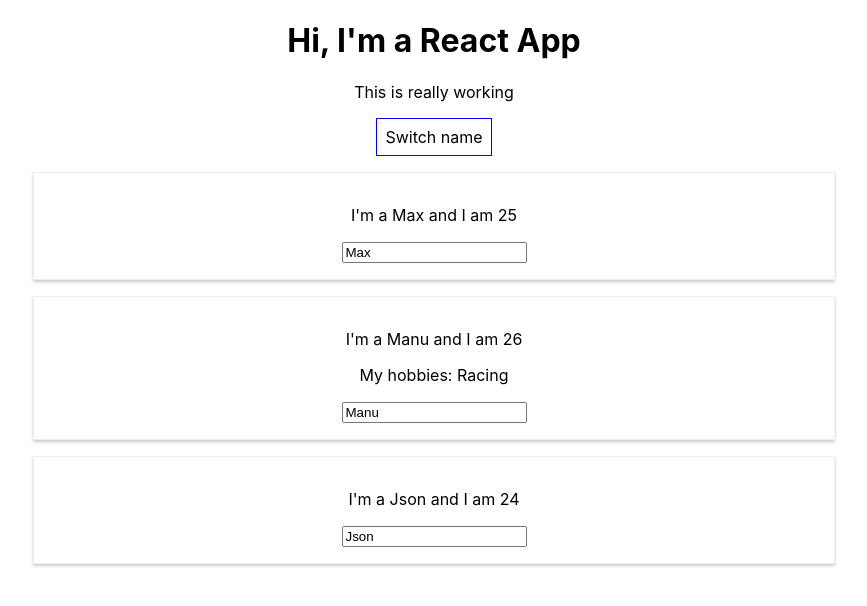
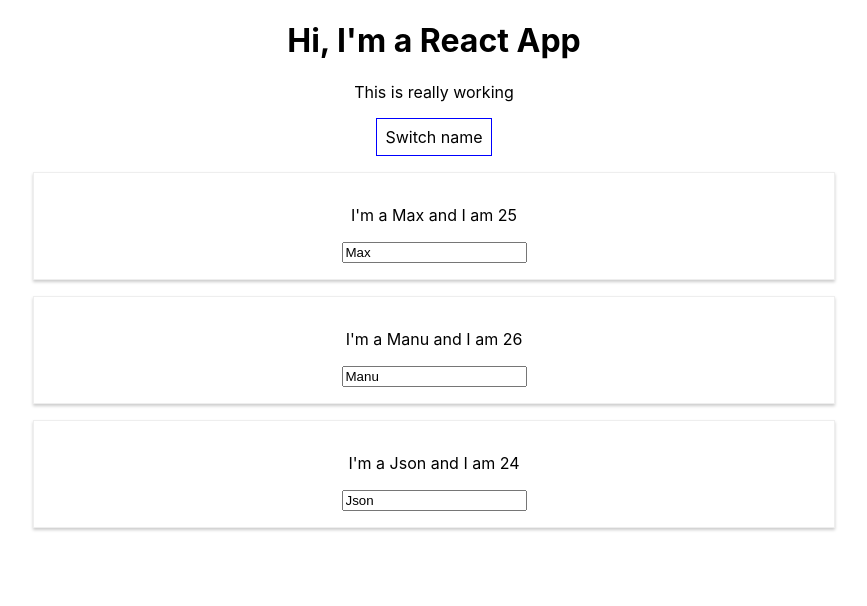
Before and after one commit to charlyml/react-course, a React (Create React App) app: page / in a window 1280 px wide. Both pictures are taken after a click on the button "Switch name". Shown: the top 606 px of the page, without its empty margins (206-1073 px from the left). Built offline with nearby package versions, Linux system fonts and the light colour scheme.

Commit message:
Conditional, lists

```diff
--- a/src/App.js
+++ b/src/App.js
@@ -1,83 +1,96 @@
-import React, { Component } from 'react';
-import './App.css';
-import Person from './Person/Person';
+import React, { Component } from "react";
+import "./App.css";
+import Person from "./Person/Person";
 
 class App extends Component {
   state = {
     persons: [
-      { name: 'Max', age: 25 },
-      { name: 'Manu', age: 26 },
-      { name: 'Json', age: 24 }
+      {id: "gfdg3", name: "Max", age: 25 },
+      {id: "jhjg2", name: "Manu", age: 26 },
+      {id: "jhygy8", name: "Json", age: 24 }
     ],
-    otherState: 'Some other value',
+    otherState: "Some other value",
     showPersons: false
   };
 
-  switchNameHandler = (newName) => {
+  switchNameHandler = newName => {
     this.setState({
       persons: [
         { name: newName, age: 28 },
-        { name: 'Carlos', age: 29 },
-        { name: 'Anel', age: 27 },
+        { name: "Carlos", age: 29 },
+        { name: "Anel", age: 27 }
       ]
     });
-  }
+  };
 
-  nameChangedHandler = (event) => {
-    this.setState({
-      persons: [
-        { name: "Max", age: 28 },
-        { name: event.target.value, age: 29 },
-        { name: 'Anel', age: 26 },
-      ]
+  nameChangedHandler = (event, id) => {
+    const personIndex = this.state.persons.findIndex(p => {
+      return p.id === id;
     });
-  }
+
+    const person = {
+      ...this.state.persons[personIndex]
+    };
+
+    person.name = event.target.value;
+
+    const persons = [...this.state.persons];
+    persons[personIndex] = person;
+
+    this.setState({persons: persons});
+  };
+
+  deletePersonHandler = personIndex => {
+    const persons = [...this.state.persons];
+    persons.splice(personIndex, 1);
+    this.setState({ persons: persons });
+  };
 
   togglePersonHandler = () => {
     const doesShow = this.state.showPersons;
-    this.setState({showPersons: !doesShow});
+    this.setState({ showPersons: !doesShow });
   };
 
   render() {
     const style = {
-      backgroundColor: 'white',
-      font: 'inherit',
-      border: '1px solid blue',
-      padding: '8px',
-      cursor: 'pointer'
+      backgroundColor: "white",
+      font: "inherit",
+      border: "1px solid blue",
+      padding: "8px",
+      cursor: "pointer"
     };
+
+    let persons = null;
+
+    if (this.state.showPersons) {
+      persons = (
+        <div>
+          {this.state.persons.map((person, index) => {
+            return (
+              <Person
+                click={() => this.deletePersonHandler(index)}
+                name={person.name}
+                age={person.age}
+                key={person.id}
+                changed={(event) => this.nameChangedHandler(event, person.id)}
+              />
+            );
+          })}
+        </div>
+      );
+    }
 
     return (
       <div className="App">
         <h1>Hi, I'm a React App</h1>
         <p>This is really working</p>
-        <button
-          onClick={ this.togglePersonHandler }
-          style={style}>
-            Switch name
+        <button onClick={this.togglePersonHandler} style={style}>
+          Switch name
         </button>
-
-        {
-          this.state.showPersons ?
-            <div>
-              <Person
-                name={ this.state.persons[0].name }
-                age={ this.state.persons[0].age }/>
-              <Person
-                name={ this.state.persons[1].name }
-                age={ this.state.persons[1].age }
-                click={ this.switchNameHandler.bind(this, 'Max') }
-                changed={this.nameChangedHandler}>
-                My hobbies: Racing
-              </Person>
-              <Person
-                name={ this.state.persons[2].name }
-                age={ this.state.persons[2].age }/>
-            </div> : null
-        }
+        {persons}
       </div>
-    )
-  };
+    );
+  }
 }
 
 export default App;
```
Also changed, not shown: src/Person/Person.js (+12 -10 lines).
